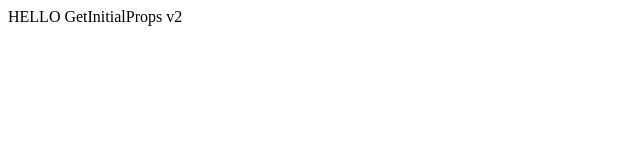
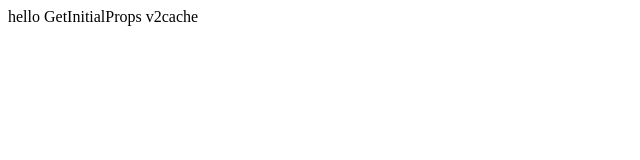
Before and after one commit to ShanonJackson/nextjs-azure, a Next.js app: page /users/1 in a window 1280 px wide. Shown: the top 160 px of the page, without its empty margins (0-640 px from the left). Built offline with nearby package versions, Linux system fonts and the light colour scheme.

Commit message:
test v2 cache

```diff
--- a/pages/users/[id].tsx
+++ b/pages/users/[id].tsx
@@ -4,12 +4,12 @@ export default function Page({hello}: {hello: number}) {
 	const router = useRouter();
 	console.log(router.pathname)
 	return (
-		<div>HELLO {hello}</div>
+		<div>hello {hello}</div>
 	)
 }
 
 Page.getInitialProps = () => {
 	return {
-		hello: "GetInitialProps v2"
+		hello: "GetInitialProps v2cache"
 	}
 }
```
